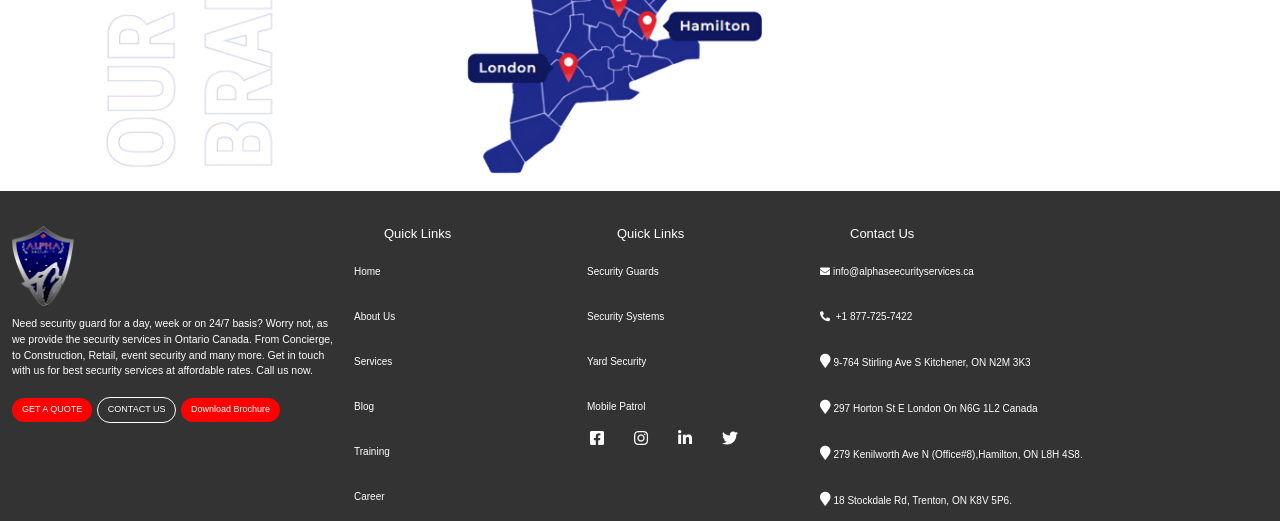
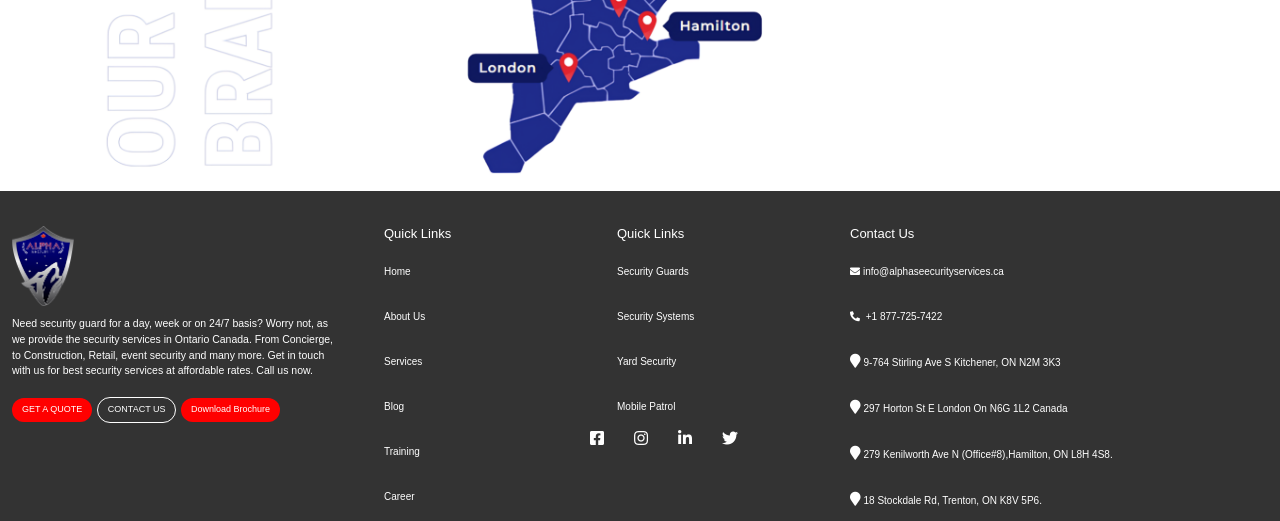
Before and after one commit to RSFSOFT/alphasecurity, a plain HTML site: page about-us.html in a window 1280 px wide. Shown: the part 1941-2462 px from the top of the page. Drawn offline with nearby package versions, Linux system fonts and the light colour scheme.

Commit message:
fottergap

```diff
--- a/about-us.html
+++ b/about-us.html
@@ -18,7 +18,12 @@
 
     <style>   img.seconds-image-about.w-80 {
         width: 79%;
-    }</style>
+    }
+    .fotter-link ul {
+    list-style: none;
+    margin-left: 0px;
+}
+    </style>
 </head>
 <body>
 
```
